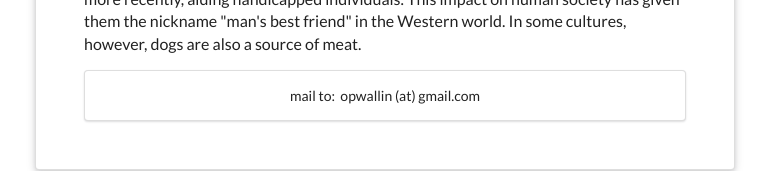
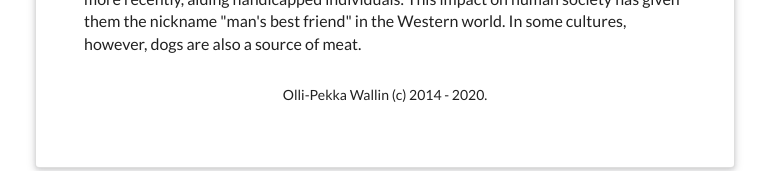
Before and after one commit to hozmaster/ilmalammitys.net, a React (Create React App) app: page /palaute in a window 1280 px wide. Shown: the part 508-679 px from the top of the page, without its empty margins (255-1024 px from the left). Built offline with nearby package versions, Linux system fonts and the light colour scheme.

Commit message:
Change some thing about footer

```diff
--- a/src/Components/Footer.jsx
+++ b/src/Components/Footer.jsx
@@ -6,7 +6,7 @@
 import React from 'react'
 
 const Footer = () =>
-    <div className="ui center aligned segment" >
-        mail to: &nbsp;opwallin (at) gmail.com
+    <div className="ui basic center aligned segment" >
+        Olli-Pekka Wallin (c) 2014 - 2020.
     </div>
 export default Footer
```
